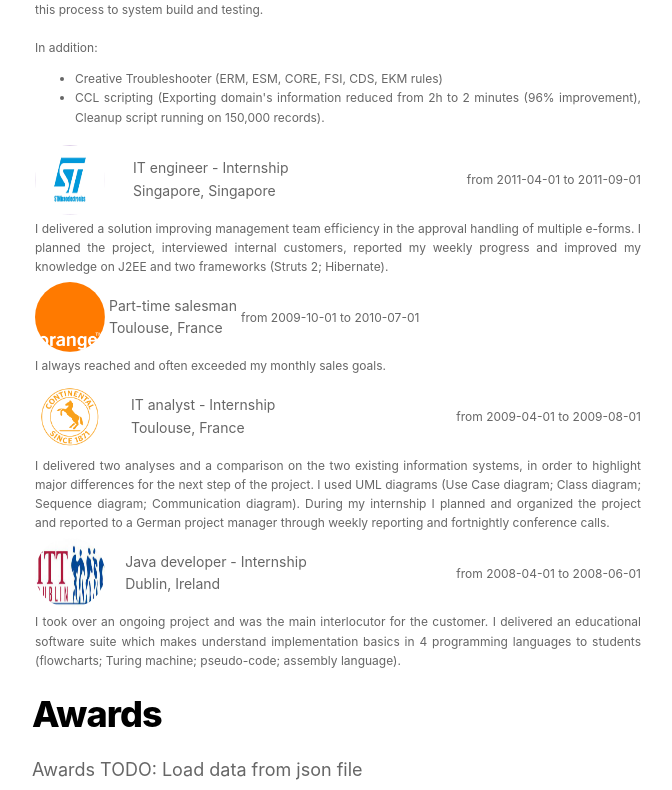
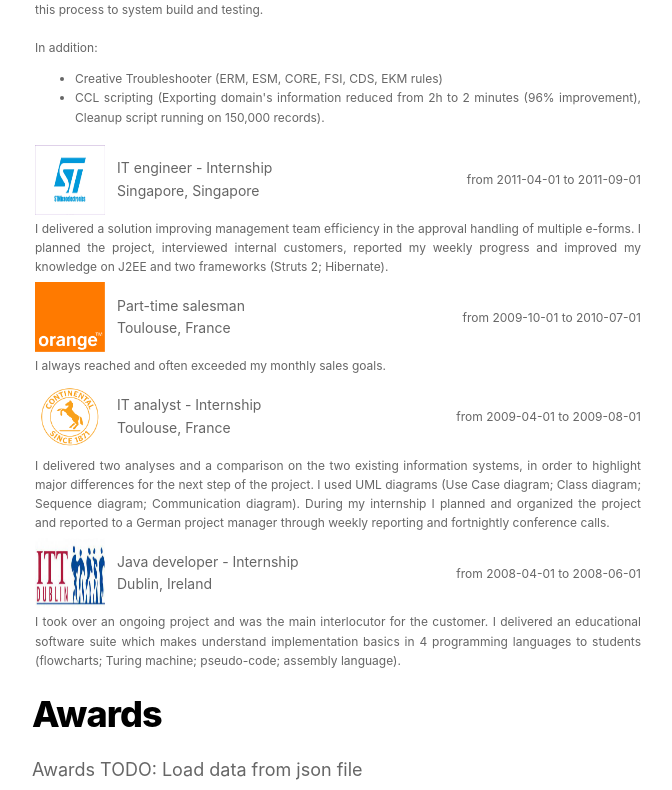
Before and after one commit to Nyc0/nextjs-blog, a Next.js app: page /cv in a window 1280 px wide. Shown: the part 2007-2797 px from the top of the page, without its empty margins (302-974 px from the left). Built offline with nearby package versions, Linux system fonts and the light colour scheme.

Commit message:
Clean up CSS for resume

```diff
--- a/pages/cv.js
+++ b/pages/cv.js
@@ -42,14 +42,13 @@ export default function Cv(props) {
                 <h2 className={utilStyles.headingXl}>Experience</h2>
                 <div className={utilStyles.lightText}>
                     {jobs.map((job, i) =>
-                        <table key={"job"+i}>
+                        <table key={"job"+i} className={utilStyles.table}>
                             <tbody>
                                 <tr>
-                                    <td>
+                                    <td className={utilStyles.logo}>
                                         <Image
                                             priority
                                             src={job.image}
-                                            className={utilStyles.borderCircle}
                                             height={70}
                                             width={70}
                                             quality={75}
@@ -76,14 +75,13 @@ export default function Cv(props) {
                 <h2 className={utilStyles.headingXl}>Education</h2>
                 <div className={utilStyles.lightText}>
                     {educations.map((education, k) =>
-                        <table key={"edu"+k}>
+                        <table key={"edu"+k} className={utilStyles.table}>
                             <tbody>
                                 <tr>
-                                <td>
+                                    <td className={utilStyles.logo}>
                                         <Image
                                             priority
                                             src={education.image}
-                                        className={utilStyles.borderCircle}
                                             height={70}
                                             width={70}
                                             quality={75}
--- a/styles/utils.module.css
+++ b/styles/utils.module.css
@@ -50,3 +50,11 @@
 .lightText {
   color: #666;
 }
+
+.table {
+  width: 100%;
+}
+
+.logo {
+  width: 80px;
+}
```
Lines whose indentation alone changed are shown as unchanged.
